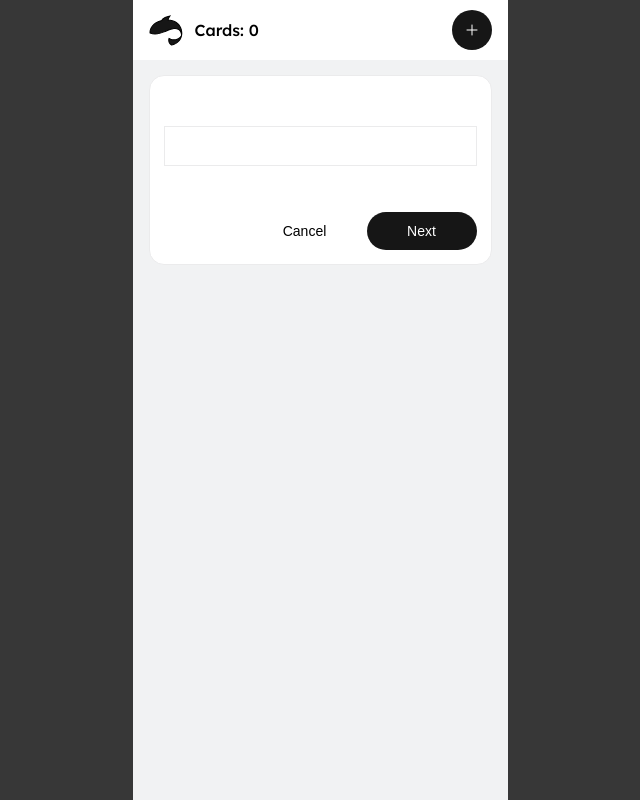
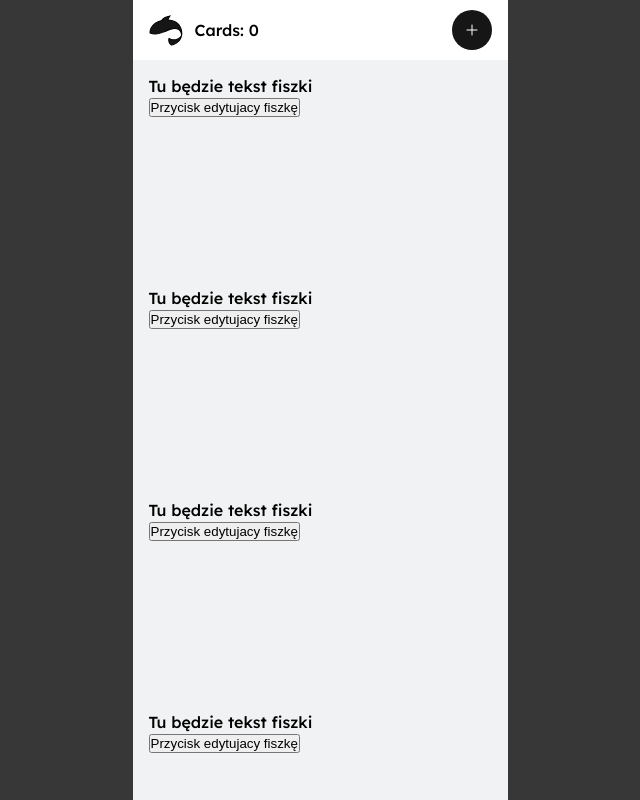
Before and after one commit to mmcode9407/fischkapp, a React (Vite) app: page / in a window 1280 px wide. Shown: the top 800 px of the page, without its empty margins (320-960 px from the left). Built offline with nearby package versions, Linux system fonts and the light colour scheme.

Commit message:
feat: create flashcards list

```diff
--- a/src/App.css
+++ b/src/App.css
@@ -23,3 +23,12 @@ textarea {
 body {
 	background: #373737;
 }
+
+.cardsContainer {
+	display: flex;
+	flex-direction: column;
+	align-items: center;
+	gap: 12px;
+	padding: 16px;
+	list-style-type: none;
+}
--- a/src/App.tsx
+++ b/src/App.tsx
@@ -1,14 +1,21 @@
 import { AppHeader } from './components/AppHeader';
 import { AppLayout } from './components/AppLayout';
 import { NewCard } from './components/NewCard';
+import { FlashCard } from './components/FlashCard';
 
 import './App.css';
 
 function App() {
+	const flashCardsList = [1, 2, 3, 4, 5, 6, 7, 8, 9, 10, 11, 12];
 	return (
 		<AppLayout>
 			<AppHeader />
-			<NewCard />
+			{/* <NewCard /> */}
+			<ul className='cardsContainer'>
+				{flashCardsList.map((card) => (
+					<FlashCard />
+				))}
+			</ul>
 		</AppLayout>
 	);
 }
--- a/src/components/AppHeader.module.css
+++ b/src/components/AppHeader.module.css
@@ -1,11 +1,15 @@
 .header {
+	position: fixed;
+	top: 0;
 	display: flex;
 	align-items: center;
 	justify-content: space-between;
+	width: 100%;
+	max-width: 375px;
 	height: 60px;
-	margin-bottom: 15px;
 	padding: 16px;
 	background: var(--white);
+	z-index: 9999;
 }
 
 .container {
--- a/src/components/AppLayout.module.css
+++ b/src/components/AppLayout.module.css
@@ -1,6 +1,8 @@
 .layout {
+	position: relative;
 	max-width: 375px;
 	min-height: 100vh;
 	margin: 0 auto;
+	padding-top: 60px;
 	background: #f1f2f3;
 }
--- /dev/null
+++ b/src/components/FlashCard.tsx
@@ -0,0 +1,8 @@
+export const FlashCard = () => {
+	return (
+		<li style={{ height: '200px', width: '100%', flexShrink: '0' }}>
+			<p>Tu będzie tekst fiszki</p>
+			<button>Przycisk edytujacy fiszkę</button>
+		</li>
+	);
+};
--- a/src/components/NewCard.module.css
+++ b/src/components/NewCard.module.css
@@ -1,8 +1,7 @@
 .card {
-	position: relative;
 	width: 343px;
 	min-height: 188px;
-	margin: 0 auto;
+	margin: 16px auto 0;
 	padding: 50px 14px 14px;
 	background-color: var(--white);
 	border-radius: 15px;
```
